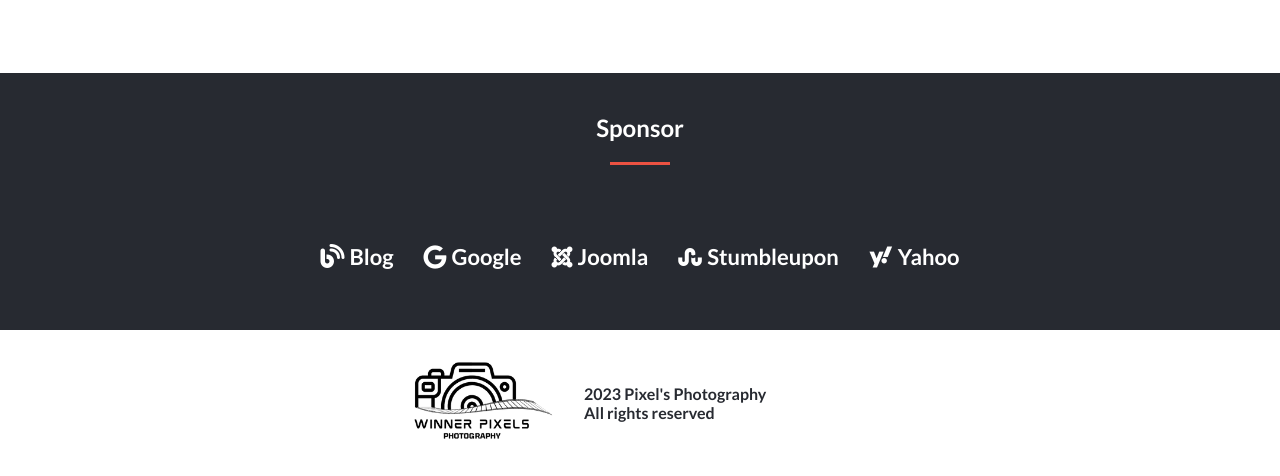
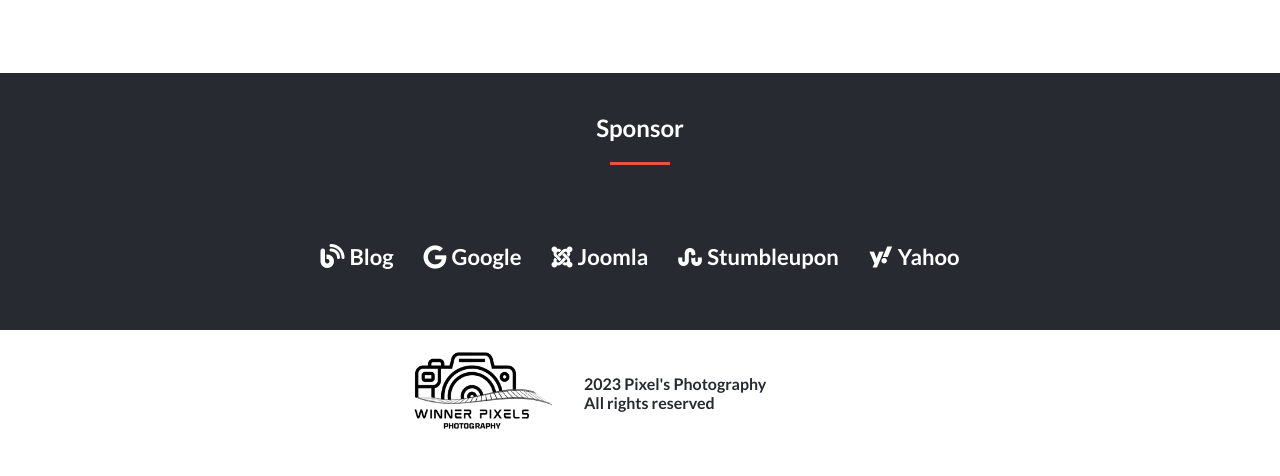
Before and after one commit to DevaWinner/capstone, a website: page index.html in a window 1280 px wide. Shown: the part 2047-2523 px from the top of the page. Drawn offline with Linux system fonts and the light colour scheme; a web font is replaced by a local one.

Commit message:
Adjust footer padding on index and about page

```diff
--- a/stylesheets/about.css
+++ b/stylesheets/about.css
@@ -328,7 +328,6 @@ button:hover {
 /* ============== Footer ==================== */
 
 footer {
-  padding: 40px 0;
   display: flex;
   align-items: center;
   justify-content: center;
@@ -461,10 +460,6 @@ footer {
 
   /* ============== Footer ==================== */
 
-  footer {
-    padding: 10px 0;
-  }
-
   .footerLogo {
     width: max-content;
     margin-left: 0;
--- a/stylesheets/index.css
+++ b/stylesheets/index.css
@@ -437,7 +437,6 @@ button:hover {
 /* ============== Footer ==================== */
 
 footer {
-  padding: 40px 0;
   display: flex;
   align-items: center;
   justify-content: center;
@@ -611,10 +610,6 @@ footer {
 
   /* ============== Footer ==================== */
 
-  footer {
-    padding: 10px 0;
-  }
-
   .footerLogo {
     width: max-content;
     margin-left: 0;
```
